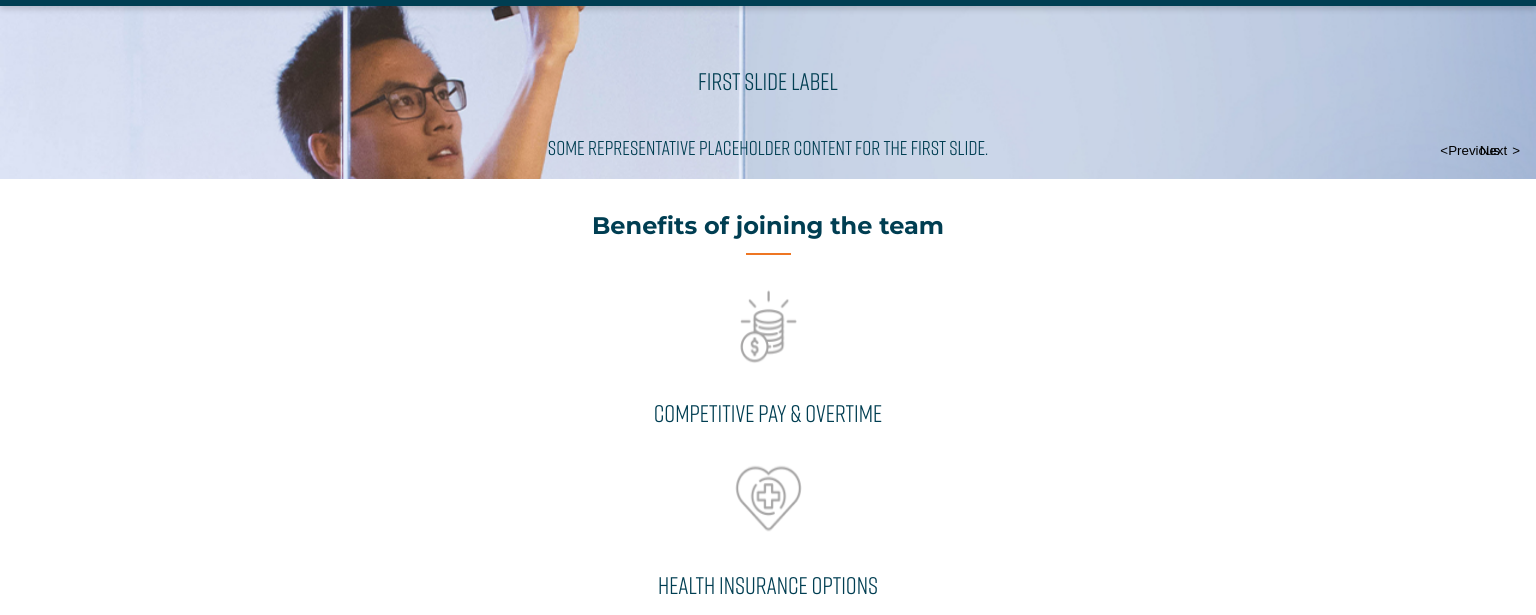
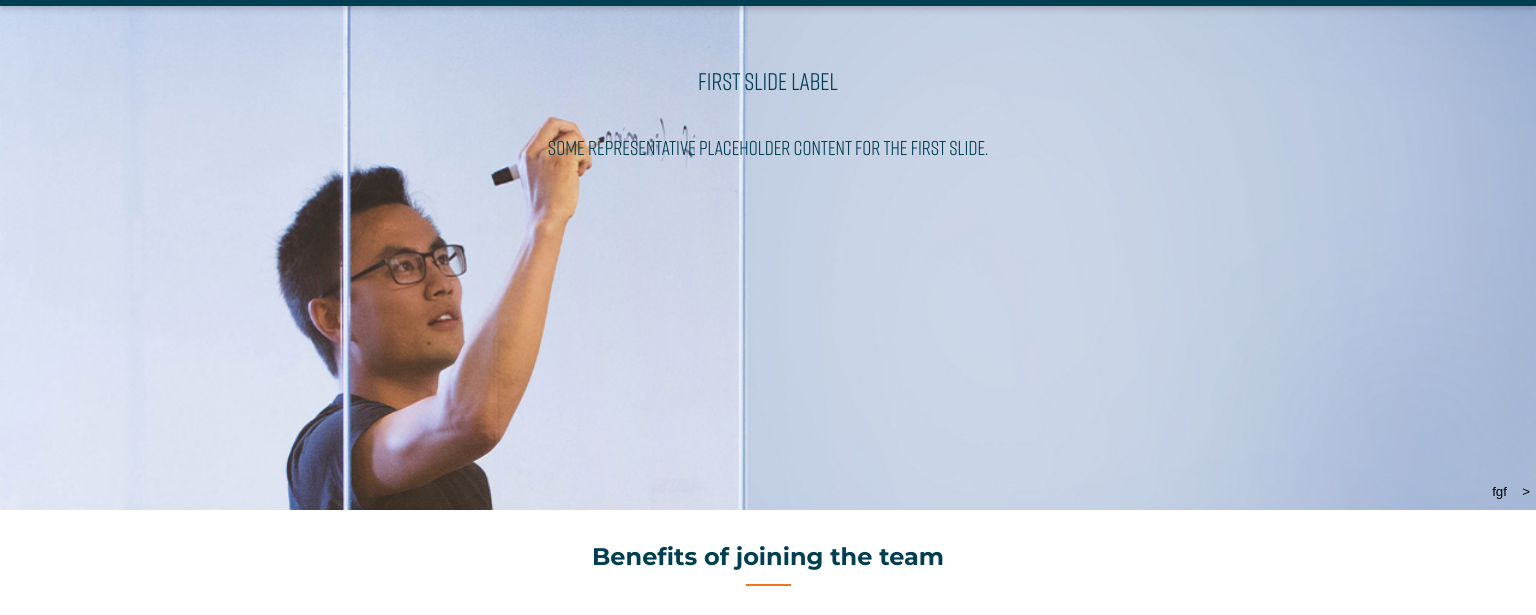
Before and after one commit to alleneben/fjorge-fe-test, a plain HTML site: page index.html in a window 1536 px wide. Shown: the part 68-683 px from the top of the page. Drawn offline with nearby package versions, Linux system fonts and the light colour scheme.

Commit message:
:fix issues based on comments from brent

```diff
--- a/css/styles.css
+++ b/css/styles.css
@@ -143,6 +143,9 @@ nav ul li a {
 .hero {
 	margin-top: 74px;
 }
+.hero-wrapper {
+	position: relative;
+}
 section div img{
 	width: 100%;
 	height: 100%;
@@ -150,7 +153,7 @@ section div img{
 .slide-item {
     position: relative;
     width: 100%;
-    height: 100%;
+    height: 504px;
     overflow: hidden;
 }
 .slide-item > img {
@@ -189,6 +192,11 @@ section div img{
     content: '>';
     display: inline-block;
     margin-left: 5px;
+}
+.slide-buttons {
+	position: absolute;
+	bottom: 10px;
+	right: 0;
 }
 
 
@@ -266,4 +274,16 @@ footer {
 	body {
 		font-size: 20px;
 	}
+	.welcome-items {
+		display: flex;
+		flex-wrap: wrap;
+		justify-content: space-around;
+	}
+	.welcome-item {
+		flex: 20%;
+  		padding: 20px;
+	}
+	nav {
+
+	}
 }
--- a/index.html
+++ b/index.html
@@ -60,7 +60,8 @@
     <!-- END NAVBAR -->
 
     <!-- HERO SLIDER -->
-    <section class="hero">
+    <section class="hero-wrapper">
+        <div class="hero">
             <div class="slide-item">
                 <img src="image/slide-1.png" class="d-block w-100" alt="slide 1 image">
                 <div>
@@ -74,6 +75,11 @@
                     <h5>First slide labels</h5>
                     <p>Some representative placeholder content for the first slide.</p>
                 </div>
+            </div>
+        </div>
+        <div class="slide-buttons">
+            <button class="prev">fgf</button>
+            <button class="next">></button>
         </div>
     </section>
 
@@ -145,7 +151,6 @@
                 </div>
                 <h4>MULTISCREEN <br>WORKSPACE & MACBOOK</h4>
             </div>
-
         </div>
 
     </section>
--- a/js/script.js
+++ b/js/script.js
@@ -4,7 +4,10 @@
 console.log('script file is connected');
 
 // Slick slider
-$('.hero').slick();
+$('.hero').slick({
+  prevArrow: $('.prev'),
+  nextArrow: $('.next'),
+});
 
 // Mobile menu
 document.addEventListener("DOMContentLoaded", function() {
```
Lines whose indentation alone changed are shown as unchanged.
